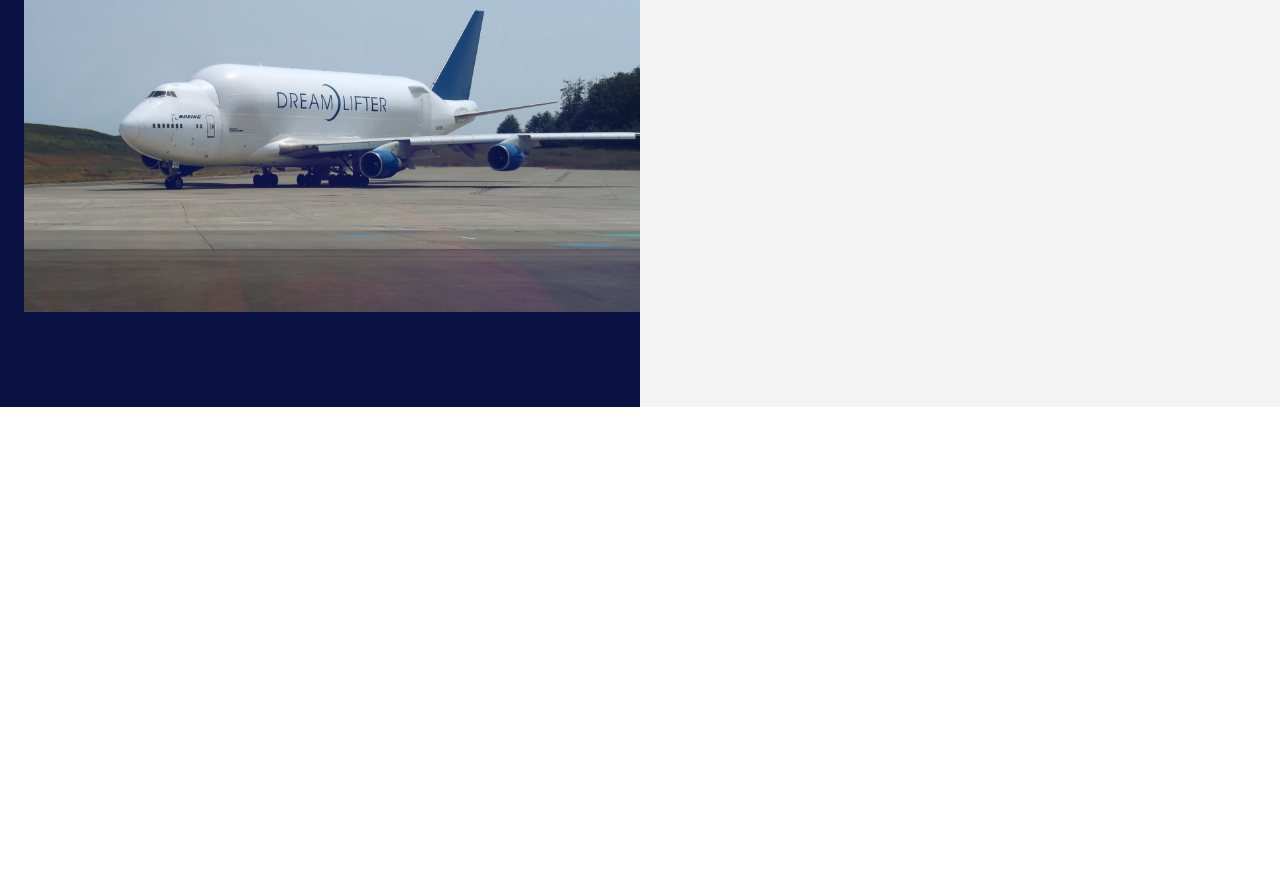
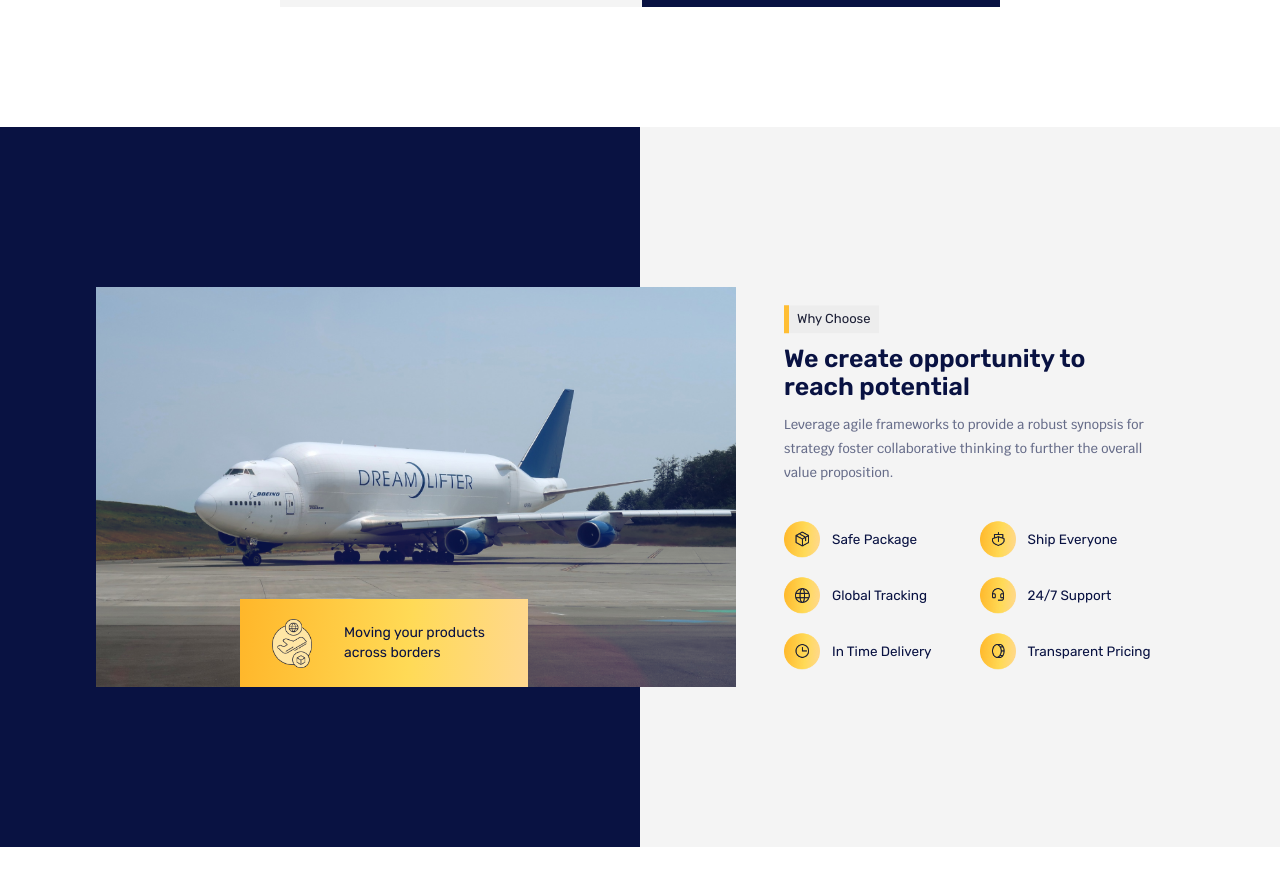
Before and after one commit to Mahmud1087/transit-flow, a React (Vite) app: page / in a window 1280 px wide. Shown: the part 3280-4166 px from the top of the page. Before the commit the page ends 3707 px from the top, so only its background shows below. Built offline with nearby package versions, Linux system fonts and the light colour scheme.

Commit message:
new section added

```diff
--- a/src/components/Projects.jsx
+++ b/src/components/Projects.jsx
@@ -2,7 +2,7 @@
 
 export default function Projects() {
   return (
-    <section className='w-[60rem] mx-auto mt-[40rem]'>
+    <section id='project' className='w-[60rem] mx-auto mt-[40rem] py-20'>
       <h1 className='text-center text-prim-2 text-[1.55rem] font-[Rubik] font-semibold my-8'>
         Transporting Across The World
       </h1>
--- a/src/components/WhyChooseUs.jsx
+++ b/src/components/WhyChooseUs.jsx
@@ -1,29 +1,65 @@
+import Title from './Title';
 import icon1 from '../assets/Icon (8).png';
 import icon2 from '../assets/Icon (9).png';
 import icon3 from '../assets/Icon (10).png';
 import icon4 from '../assets/Icon (11).png';
 import icon5 from '../assets/Icon (12).png';
 import icon6 from '../assets/Icon (13).png';
+import smallPlane from '../assets/Icon (14).png';
 import img from '../assets/Image.png';
 
 export default function () {
   const data = [
-    { icon: icon1, text: 'Safe Package' },
-    { icon: icon2, text: 'Global Tracking' },
-    { icon: icon3, text: 'In Time Delivery' },
-    { icon: icon4, text: 'Ship Everyone' },
-    { icon: icon5, text: '24/7 Support' },
-    { icon: icon6, text: 'Transparent Pricing' },
+    { id: 1, icon: icon1, text: 'Safe Package' },
+    { id: 4, icon: icon4, text: 'Ship Everyone' },
+    { id: 2, icon: icon2, text: 'Global Tracking' },
+    { id: 5, icon: icon5, text: '24/7 Support' },
+    { id: 3, icon: icon3, text: 'In Time Delivery' },
+    { id: 6, icon: icon6, text: 'Transparent Pricing' },
   ];
 
   return (
-    <section className='h-[500px] mx-auto flex my-5'>
-      <div className='relative w-1/2 h-full bg-prim-2 pl-36'>
-        <div className='absolute top-0 left-6'>
-          <img src={img} alt='airplane image' />
+    <section className='my-12 w-full h-[90vh] grid grid-cols-2'>
+      <div className='bg-prim-2'>
+        <div className='relative -right-24 top-1/2 bottom-1/2 -translate-y-1/2 z-[3] w-[40rem] h-[25rem]'>
+          <img src={img} alt='plane image' className='w-full h-full' />
+          <div className='box absolute bottom-0 left-[45%] -translate-x-1/2 h-[5.5rem] w-72 z-[3] flex justify-center items-center gap-8 py-5 px-8'>
+            <img src={smallPlane} alt='small plane icon' className='w-10' />
+            <p className='text-prim-2 font-[Rubik] text-sm font-normal leading-5'>
+              Moving your products across borders
+            </p>
+          </div>
         </div>
       </div>
-      <div className='w-1/2 bg-sec-1 h-full'></div>
+
+      <div className='bg-sec-1 relative'>
+        <div className='absolute left-36 top-1/2 -translate-y-1/2 flex flex-col gap-3 w-[58%]'>
+          <Title bg='titleBg-2' text='sec-2'>
+            Why Choose
+          </Title>
+          <h1 className='text-prim-2 text-[1.55rem] font-[Rubik] font-semibold leading-7'>
+            We create opportunity to reach potential
+          </h1>
+          <p className='text-[#666C89] font-[Krub] text-[13px] leading-6 font-medium'>
+            Leverage agile frameworks to provide a robust synopsis for strategy
+            foster collaborative thinking to further the overall value
+            proposition.
+          </p>
+          <div className='grid grid-cols-2 gap-5 mt-6'>
+            {data.map((item) => {
+              const { icon, id, text } = item;
+              return (
+                <div key={id} className='flex items-center gap-3'>
+                  <img src={icon} alt={text} className='w-9' />
+                  <p className='text-prim-2 font-[Rubik] text-[13.5px] leading-6 font-normal'>
+                    {text}
+                  </p>
+                </div>
+              );
+            })}
+          </div>
+        </div>
+      </div>
     </section>
   );
 }
--- a/src/index.css
+++ b/src/index.css
@@ -6,6 +6,15 @@
   scroll-behavior: smooth;
 }
 
+.box {
+  background: linear-gradient(
+    94deg,
+    #ffb629 -1.21%,
+    #ffda56 58.66%,
+    #ffd7a6 116.84%
+  );
+}
+
 /* body {
   background: #1c1f35bd;
 } */
```
